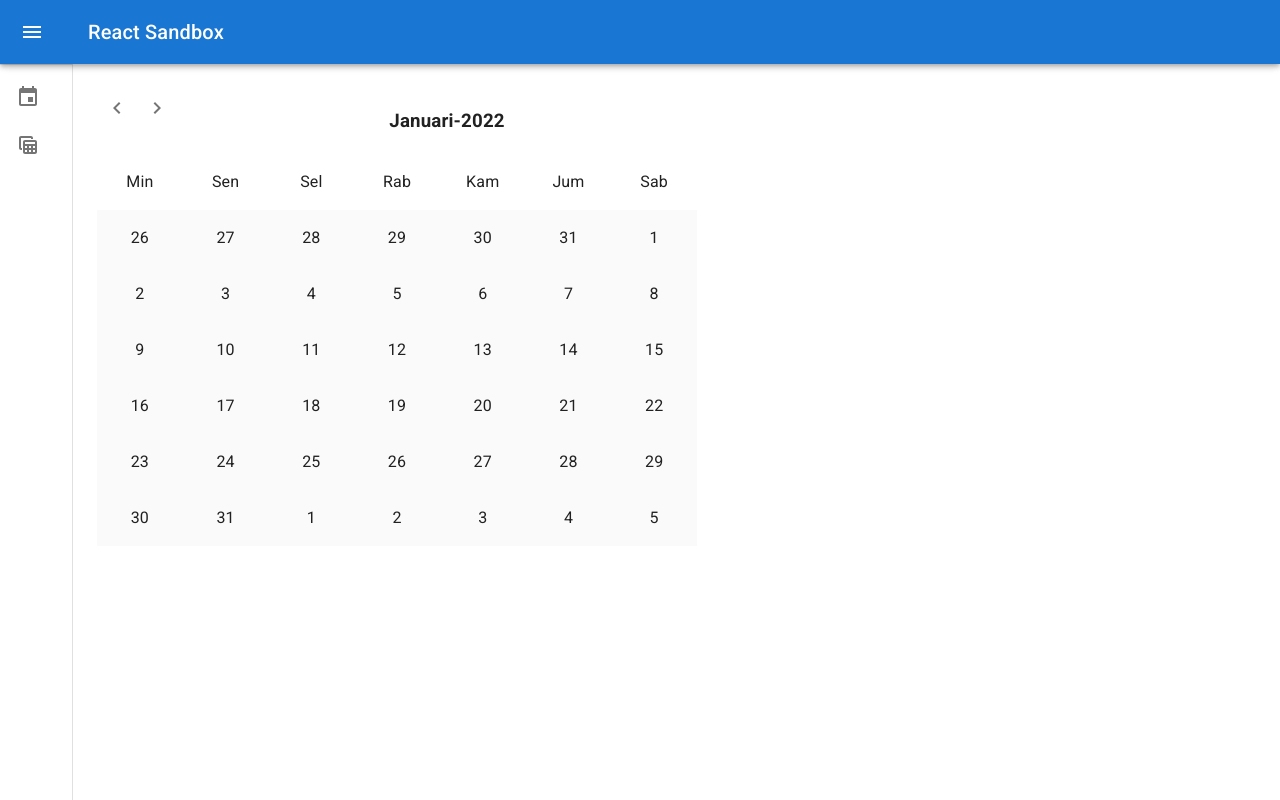
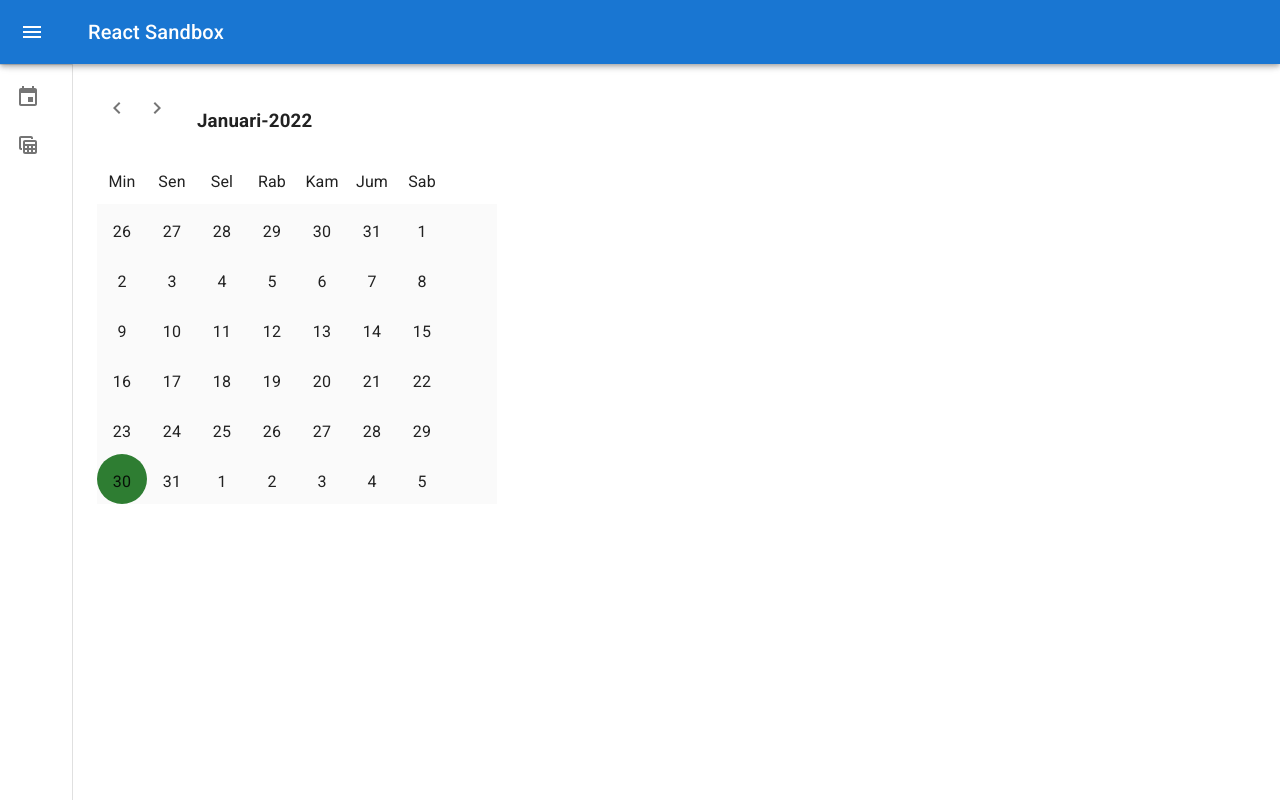
Before and after one commit to rusdi-git/react-sandbox, a React (Create React App) app: page /calender in a window 1280 px wide. Built offline with nearby package versions, Linux system fonts and the light colour scheme.

Commit message:
Use context for change date

```diff
--- a/src/App.tsx
+++ b/src/App.tsx
@@ -3,13 +3,22 @@ import './App.css';
 import { BrowserRouter } from 'react-router-dom';
 
 import Main from './layout/main';
+import StateManager from './state/context';
+import useCombinedReducer from './helper/reducer';
+import getCalendarReducer from './state/calendar/reducer';
 
 
 function App() {
+  const [state,dispatch] = useCombinedReducer({
+    calendar:React.useReducer(...getCalendarReducer())
+  });
+
   return (
-    <BrowserRouter>
+    <StateManager.Provider value={{state,dispatch}}>
+      <BrowserRouter>
     <Main/>
     </BrowserRouter>
+    </StateManager.Provider>
   )
 }
 
--- /dev/null
+++ b/src/helper/reducer.ts
@@ -0,0 +1,14 @@
+import React from 'react';
+import {State} from "../state/type";
+
+type UseCombinedReducer = (useReducer:{[index:string]:[any,React.Dispatch<any>]})=>[State,any];
+
+const useCombinedReducer:UseCombinedReducer = (useReducer)=>{
+    // Global state
+    const state = Object.keys(useReducer).reduce((acc,key)=>({...acc,[key]:useReducer[key][0]}),{});
+    // Global dispatch
+    const dispatch = (action:any) => Object.keys(useReducer).map(key=>useReducer[key][1]).forEach(fn=>fn(action));
+    return [state,dispatch];
+};
+
+export default useCombinedReducer
--- a/src/layout/calender.tsx
+++ b/src/layout/calender.tsx
@@ -1,12 +1,15 @@
-import React from 'react';
+import React, { useContext } from 'react';
 import {v4} from 'uuid';
-import Grid from '@mui/material/Grid';
-import { addDays, addMonths, format, startOfMonth, startOfWeek, subMonths } from 'date-fns';
-import { endOfMonth, endOfWeek } from 'date-fns/esm';
+import { addDays, addMonths, format, isSameDay, startOfMonth, startOfWeek, subMonths } from 'date-fns';
+import { endOfMonth, endOfWeek, isToday } from 'date-fns/esm';
 import id from 'date-fns/esm/locale/id/index.js';
 import ChevronRightIcon from '@mui/icons-material/ChevronRight';
 import ChevronLeftIcon from '@mui/icons-material/ChevronLeft';
 import IconButton from '@mui/material/IconButton';
+import Box from '@mui/material/Box';
+
+import { successChangeCalendarSelected } from '../state/calendar/action';
+import StateManager from '../state/context';
 
 function CalHeader(props:{currentDate:Date, changeDate:(val:Date)=>void}) {
     const nextMonth =() =>{
@@ -20,42 +23,53 @@ function CalHeader(props:{currentDate:Date, changeDate:(val:Date)=>void}) {
     const headerText = `${format(props.currentDate,MonthFormat,{locale:id})}-${format(props.currentDate,YearFormat,{locale:id})}`;
 
     return (
-        <Grid container item xs={true}>
-            <Grid item xs={2}>
-                <IconButton aria-label='previous' onClick={()=>{prevMonth()}}><ChevronLeftIcon/></IconButton>
+        <Box sx={{display:'flex',flexDirection:"row"}}>
+            <Box sx={{marginRight:'20px'}}>
+            <IconButton aria-label='previous' onClick={()=>{prevMonth()}}><ChevronLeftIcon/></IconButton>
                 <IconButton aria-label='next' onClick={()=>{nextMonth()}}><ChevronRightIcon/></IconButton>
-            </Grid>
-            <Grid item xs={10}><h3 style={{textAlign:"center"}}>{headerText}</h3></Grid>
-        </Grid>
+            </Box>
+            <Box><h3 style={{textAlign:"center"}}>{headerText}</h3></Box>
+        </Box>
     )
 }
 
-function CalDays(props:{currentDate:Date}) {
+function CalDays() {
     const dateFormat = 'EEEEEE';
     const days = [];
-    let startDate = startOfWeek(props.currentDate);
+    let startDate = startOfWeek(new Date());
 
     for (let i = 0; i<7;i++) {
         days.push(
-            <Grid key={`day-${v4()}`} xs={true} item>
+            <Box key={`day-${v4()}`} sx={{width:'50px',height:'50px'}}>
                 <p style={{textAlign:"center"}}>{format(addDays(startDate,i),dateFormat,{locale:id})}</p>
-            </Grid>
+            </Box>
         )
     }
 
-    return <Grid container item>{days}</Grid>
+    return <Box sx={{display:"flex", flexDirection:"row"}}>{days}</Box>
 }
 
 function CalCell(props:{day:Date}) {
     const dateFormat = 'd';
     const formattedDate = format(props.day,dateFormat,{locale:id});
+    const {state,dispatch} = useContext(StateManager);
+    const selected = state.calendar?.selected;
+    const isDateToday = isToday(props.day);
+    const isSelected = selected && isSameDay(selected,props.day);
+    const selectDate = (val:Date)=>{
+        dispatch!(successChangeCalendarSelected(val));
+    }
     return (
-        <Grid item xs={true} sx={(theme)=>({
-            bgcolor:theme.palette.grey["50"],
-            "&:hover": {
-                bgcolor: theme.palette.grey["200"]
-            }
-        })}><p style={{textAlign:"center"}}>{formattedDate}</p></Grid>
+        <Box sx={(theme)=>({
+            width:'50px',
+            height:'50px',
+            bgcolor:isSelected?theme.palette.primary.main:isDateToday?theme.palette.success.main: theme.palette.grey["50"],
+            ...((isSelected || isDateToday) && {borderRadius:'50px'}),
+            ...(!isSelected && {"&:hover": {
+                bgcolor: isDateToday? theme.palette.success.light:theme.palette.grey["200"],
+                borderRadius:'50px',
+            }})
+        })} onClick={()=>{selectDate(props.day)}}><p style={{textAlign:"center"}}>{formattedDate}</p></Box>
     )
 }
 
@@ -75,14 +89,16 @@ function CalRows(props:{currentDate:Date}) {
             day=addDays(day,1)
         }
         Rows.push(
-            <Grid container item key={`day-row-${v4()}`}>{days}</Grid>
+            <Box key={`day-row-${v4()}`} sx={{display:"flex",flexDirection:"row"}}>{days}</Box>
         );
         days = [];
     }
     return (
-        <Grid container>
+        <Box sx={(theme)=>({
+            backgroundColor:theme.palette.grey["50"]
+        })}>
             {Rows}
-        </Grid>
+        </Box>
     )
 }
 
@@ -92,9 +108,9 @@ export default function Calender () {
     const useChangeDate = (val:Date)=>{
         useDisplayDate(val);
     }
-    return <Grid container style={{maxWidth:'600px'}}>
+    return <Box style={{maxWidth:'400px'}}>
         <CalHeader currentDate={displayDate} changeDate={useChangeDate}/>
-        <CalDays currentDate={displayDate}/>
+        <CalDays />
         <CalRows currentDate={displayDate}/>
-    </Grid>
+    </Box>
 }
--- /dev/null
+++ b/src/state/calendar/action.ts
@@ -0,0 +1,14 @@
+import { CalendarSelectActionType } from "./type";
+
+export const successChangeCalendarSelected = (selected:Date)=>{
+    const payload = {selected};
+    return {payload,type:CalendarSelectActionType.SUCCESS_CHANGE_SELECTED}
+}
+
+export const failedChangeCalendarSelected = ()=>{
+    return {type:CalendarSelectActionType.FAILED_CHANGE_SELECTED}
+}
+
+export const ChangeCalendarNoSelected = ()=>{
+    return {type:CalendarSelectActionType.FAILED_CHANGE_SELECTED}
+}
--- /dev/null
+++ b/src/state/calendar/reducer.ts
@@ -0,0 +1,26 @@
+import {CalendarState,CalendarAction,CalendarSelectActionType} from "./type";
+
+const initial_state:CalendarState = {selected:null};
+
+interface CalendarReducer {
+  (state: CalendarState, action: CalendarAction) : CalendarState;
+}
+
+const calendarReducer:CalendarReducer = (state,action) =>{
+    switch(action.type) {
+      case CalendarSelectActionType.SUCCESS_CHANGE_SELECTED:
+        return {...state, selected:action.payload.selected};
+      case CalendarSelectActionType.FAILED_CHANGE_SELECTED:
+        return {...state, selected:null};
+      case CalendarSelectActionType.NO_SELECTED:
+        return {...state, selected:null};
+      default:
+        return state;
+    }
+  }
+
+const getCalendarReducer:()=>[CalendarReducer,CalendarState] = ()=>{
+    return [calendarReducer,initial_state];
+};
+
+export default getCalendarReducer;
--- /dev/null
+++ b/src/state/calendar/type.ts
@@ -0,0 +1,26 @@
+export interface CalendarState {
+    selected: Date|null;
+}
+
+export enum CalendarSelectActionType {
+    SUCCESS_CHANGE_SELECTED = "SUCCESS_CHANGE_SELECTED",
+    FAILED_CHANGE_SELECTED = "FAILED_CHANGE_SELECTED",
+    NO_SELECTED = "NO_SELECTED"
+}
+
+interface CalendarChangeSelected {
+    type: CalendarSelectActionType.SUCCESS_CHANGE_SELECTED;
+    payload: CalendarState;
+}
+
+interface CalendarFailedChangeSelected {
+    type: CalendarSelectActionType.FAILED_CHANGE_SELECTED;
+    payload: CalendarState;
+}
+
+interface CalendarNoSelected {
+    type: CalendarSelectActionType.NO_SELECTED;
+    payload: CalendarState;
+}
+
+export type CalendarAction = CalendarChangeSelected|CalendarFailedChangeSelected|CalendarNoSelected;
--- /dev/null
+++ b/src/state/context.ts
@@ -0,0 +1,11 @@
+import {createContext} from 'react';
+import {Initial} from "./type";
+
+const initial:Initial = {
+    state: {},
+    dispatch: null
+};
+
+const StateManager = createContext(initial);
+
+export default StateManager;
--- /dev/null
+++ b/src/state/type.ts
@@ -0,0 +1,14 @@
+import { CalendarState } from "./calendar/type";
+
+export interface State {
+    calendar?: CalendarState;
+}
+
+export interface Dispatch {
+    (action:any):void;
+}
+
+export interface Initial {
+    state: State;
+    dispatch: Dispatch|null;
+}
```
